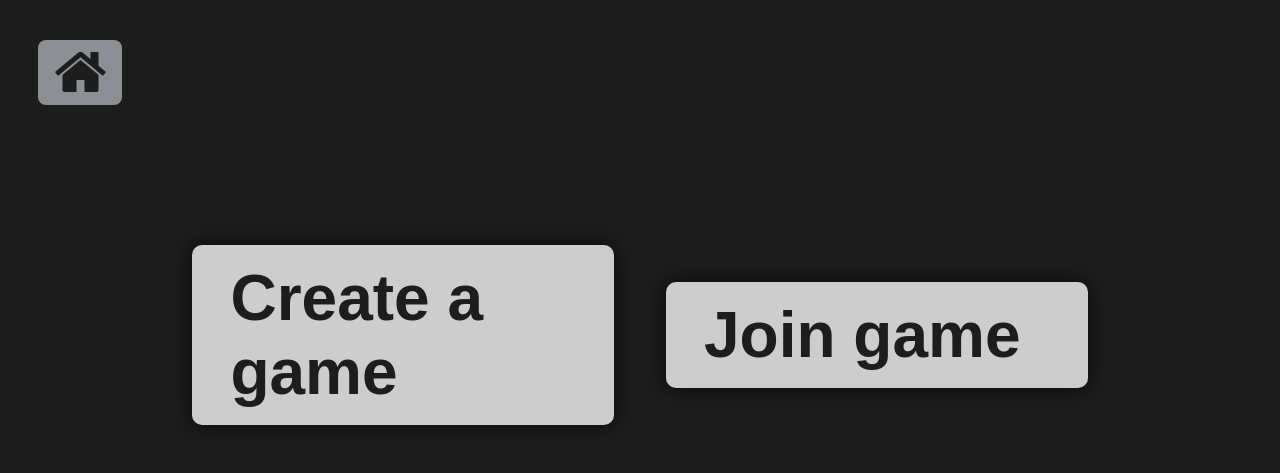
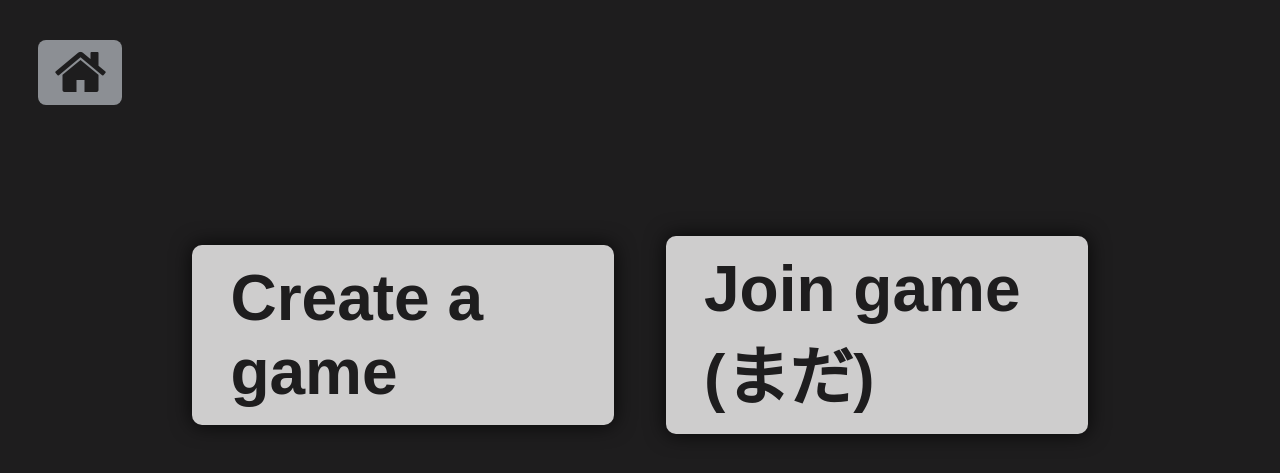
Before and after one commit to Jacob-HS/KanjiGames, a Flask app: page /drawn-out/duel-select in a window 1280 px wide. Shown: the top 473 px of the page. Run offline with Flask 3, Linux system fonts and the light colour scheme; parts of the project's set-up code (start-up, migrations or seed data) failed here and were passed over.

Commit message:
added mada

```diff
--- a/website/templates/drawnOutDuelSelect.html
+++ b/website/templates/drawnOutDuelSelect.html
@@ -9,7 +9,7 @@
 
 <div class="duelSelectFlexContainer">
   <a class="game-button fade-in-bottom" style="width:30vw;margin-right:2vw" href="/drawn-out/duel">Create a game</a>
-  <p class="game-button fade-in-bottom" style="width:30vw;margin-left:2vw">Join game</p>
+  <p class="game-button fade-in-bottom" style="width:30vw;margin-left:2vw">Join game (まだ)</p>
 </div>
 
 {% endblock %}
```
